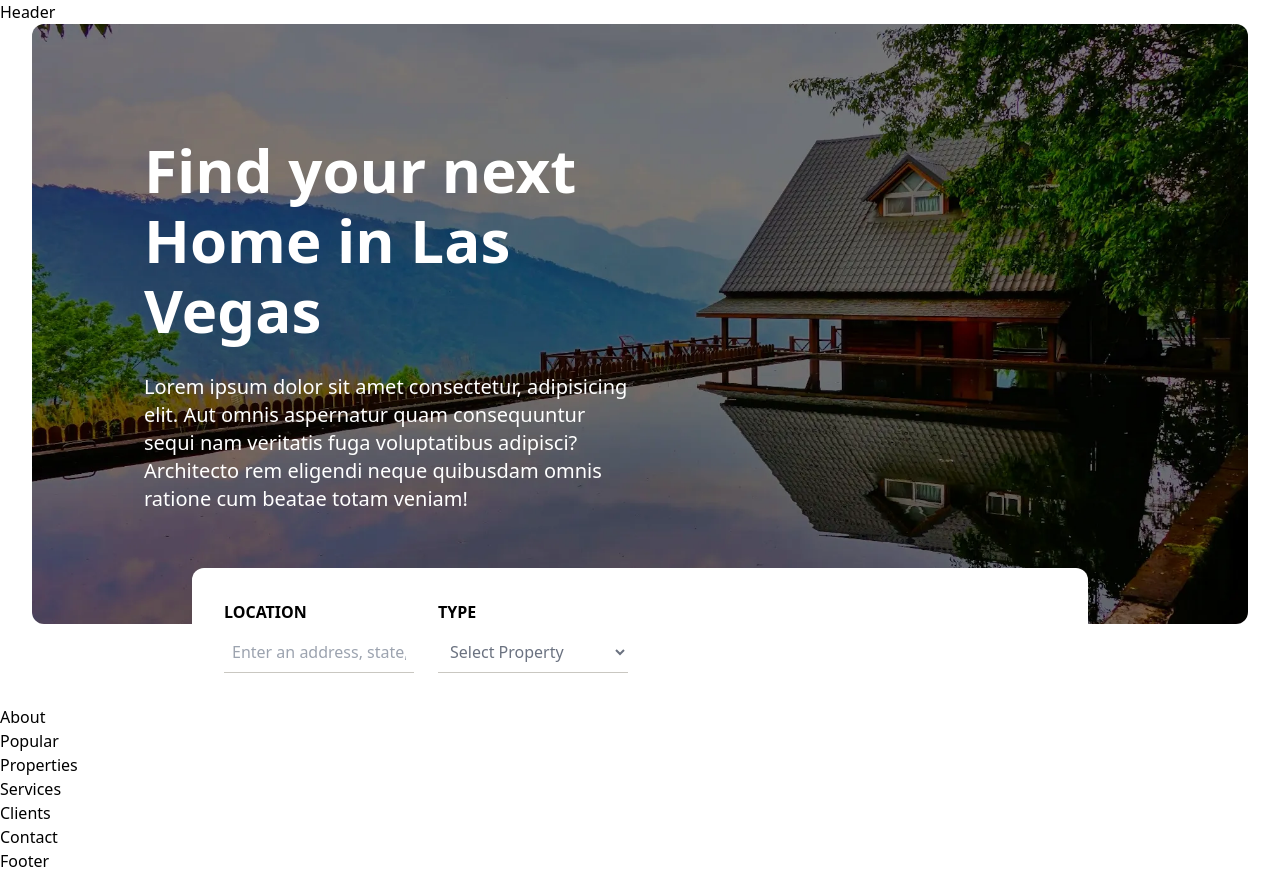
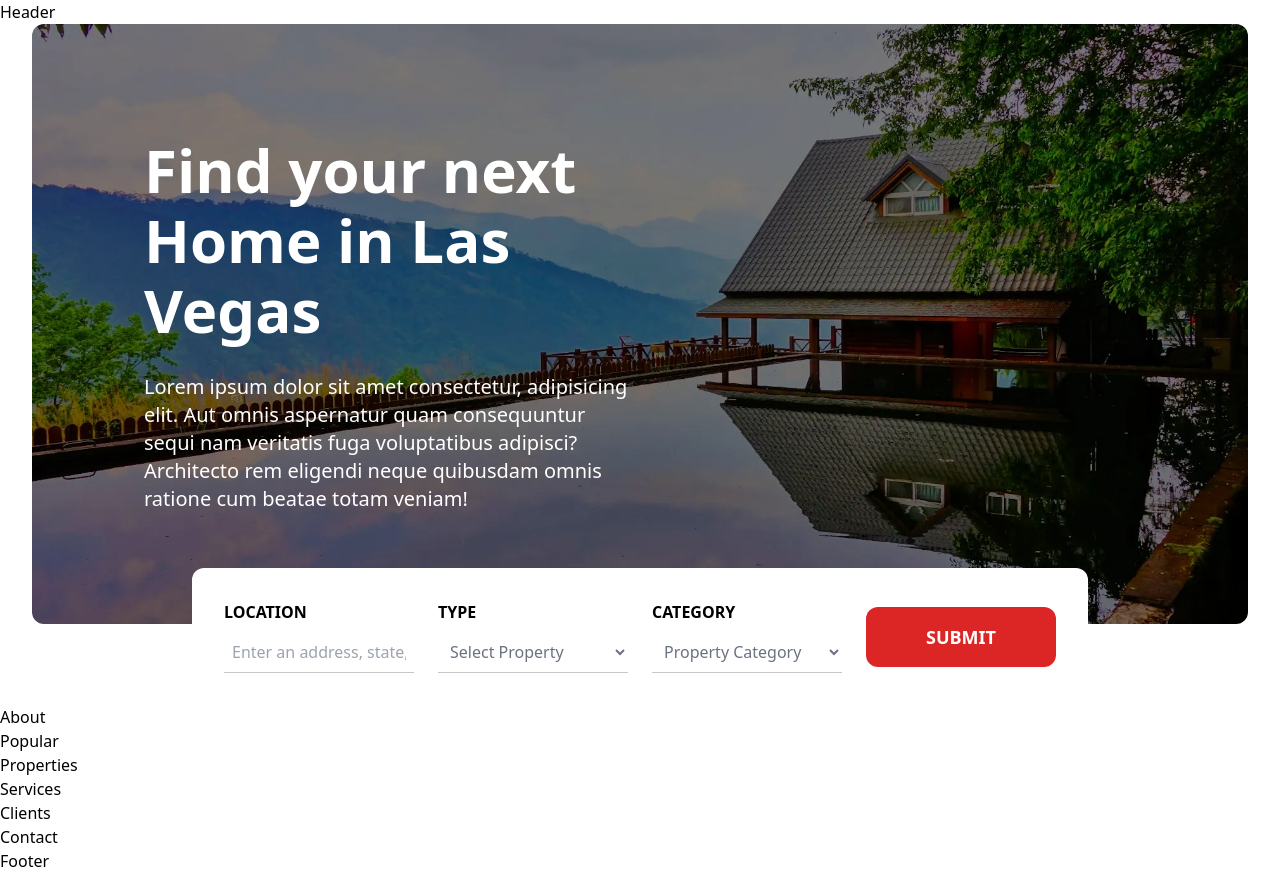
Before and after one commit to VISHALX33/Real-estate, a React (Vite) app: page / in a window 1280 px wide. Built offline with nearby package versions, Linux system fonts and the light colour scheme.

Commit message:
complete the hero section

```diff
--- a/src/Sections/Hero.jsx
+++ b/src/Sections/Hero.jsx
@@ -6,29 +6,29 @@ import 'aos/dist/aos.css'
 
 const Hero = () => {
 
-  useEffect(() =>{
+  useEffect(() => {
     AOS.init({
-      offset:200,
-      duration:800,
+      offset: 200,
+      duration: 800,
       easing: 'ease-in-sine',
       delay: 100,
     });
   }, [])
 
-  const {darkMode , toggleDarkMode } = useDarkMode();
+  const { darkMode, toggleDarkMode } = useDarkMode();
   return (
     <>
       <div className={`${darkMode ? 'dark bg-black' : 'light bg-white'}`}>
-      <section id='hero'className='w-[95%] h-[600px] m-auto bg-cover
+        <section id='hero' className='w-[95%] h-[600px] m-auto bg-cover
        bg-center rounded-xl flex justify-center flex-col items-start lg:px-28 px-18 gap-7 z-20 '
-      style={{backgroundImage:`url(${heroimg})` }} >
-        <h1 data-aos ="zoom-in" className='text-6xl text-white font-semibold lg:pr-[500px] pr-0 lg:leading-[70px] leading-[60px]' >Find your next Home in Las Vegas</h1>
-        <p data-aos = "zoom in" className='text-white text-xl lg:pr-[500px]'>Lorem ipsum dolor sit amet consectetur, adipisicing elit. Aut omnis aspernatur quam consequuntur sequi nam veritatis fuga voluptatibus adipisci? Architecto rem eligendi neque quibusdam omnis ratione cum beatae totam veniam!</p>
+          style={{ backgroundImage: `url(${heroimg})` }} >
+          <h1 data-aos="zoom-in" className='text-6xl text-white font-semibold lg:pr-[500px] pr-0 lg:leading-[70px] leading-[60px]' >Find your next Home in Las Vegas</h1>
+          <p data-aos="zoom in" className='text-white text-xl lg:pr-[500px]'>Lorem ipsum dolor sit amet consectetur, adipisicing elit. Aut omnis aspernatur quam consequuntur sequi nam veritatis fuga voluptatibus adipisci? Architecto rem eligendi neque quibusdam omnis ratione cum beatae totam veniam!</p>
 
         </section>
       </div>
       <div className={`${darkMode ? 'dark bg-black' : 'light bg-transparent'} z-10`}>
-   <div data-aos ="zoom-in" id='form' className={`${darkMode ? 'dark bg-gray-800' : 'light bg-white'} lg:w-[70%] w-full m-auto grid lg:grid-cols-4 grid-cols-1 justify-center items-center gap-6 p-8 rounded-xl -mt-14 `}>
+        <div data-aos="zoom-in" id='form' className={`${darkMode ? 'dark bg-gray-800' : 'light bg-white'} lg:w-[70%] w-full m-auto grid lg:grid-cols-4 grid-cols-1 justify-center items-center gap-6 p-8 rounded-xl -mt-14 `}>
           <div className='w-full'>
             <h1 className='text-black font-semibold dark:text-white'>LOCATION</h1>
             <input type="text" placeholder='Enter an address, state, city or pincode' className='bg-white p-2 w-full mt-2 border-b-[1px] border-[#c9c7c1]' />
@@ -37,9 +37,30 @@ const Hero = () => {
             <h1 className='text-black font-semibold dark:text-white'>TYPE</h1>
             <select name="selectOption" id="selectOption" className='bg-white p-2 w-full mt-2 border-b-[1px] border-[#c9c7c1] text-gray-500 text-md '>
               <option value="" disabled selected>Select Property</option>
+              <option value="Option1">Rentals</option>
+              <option value="Option1">Sales</option>
+              <option value="Option1">Commercial</option>
+              {/* <option value="Option1">Apartment</option> */}
+
             </select>
           </div>
+          <div className='w-full'>
+            <h1 className='text-black font-semibold dark:text-white'>CATEGORY</h1>
+            <select name="selectOption" id="selectOption" className='bg-white p-2 w-full mt-2 border-b-[1px] border-[#c9c7c1] text-gray-500 text-md '>
+              <option value="" disabled selected>Property Category</option>
+              <option value="Option1">Apartments</option>
+              <option value="Option1">Apartments</option>
+              <option value="Option1">Apartments</option>
+              <option value="Option1">Apartments</option>
+              <option value="Option1">Apartments</option>
+              <option value="Option1">Apartments</option>
 
+            </select>
+          </div>
+          <div className='w-full'>
+            <button className='bg-red-600 dark:bg-red-700 hover:bg-black dark:hover:bg-white dark:hover:text-black text-lg p-4 w-full text-white font-semibold rounded-xl cursor-pointer transform hover:scale-110 transition-transform duration-300  ' > SUBMIT</button>
+
+          </div>
         </div>
       </div>
     </>
```
Lines whose indentation alone changed are shown as unchanged.
